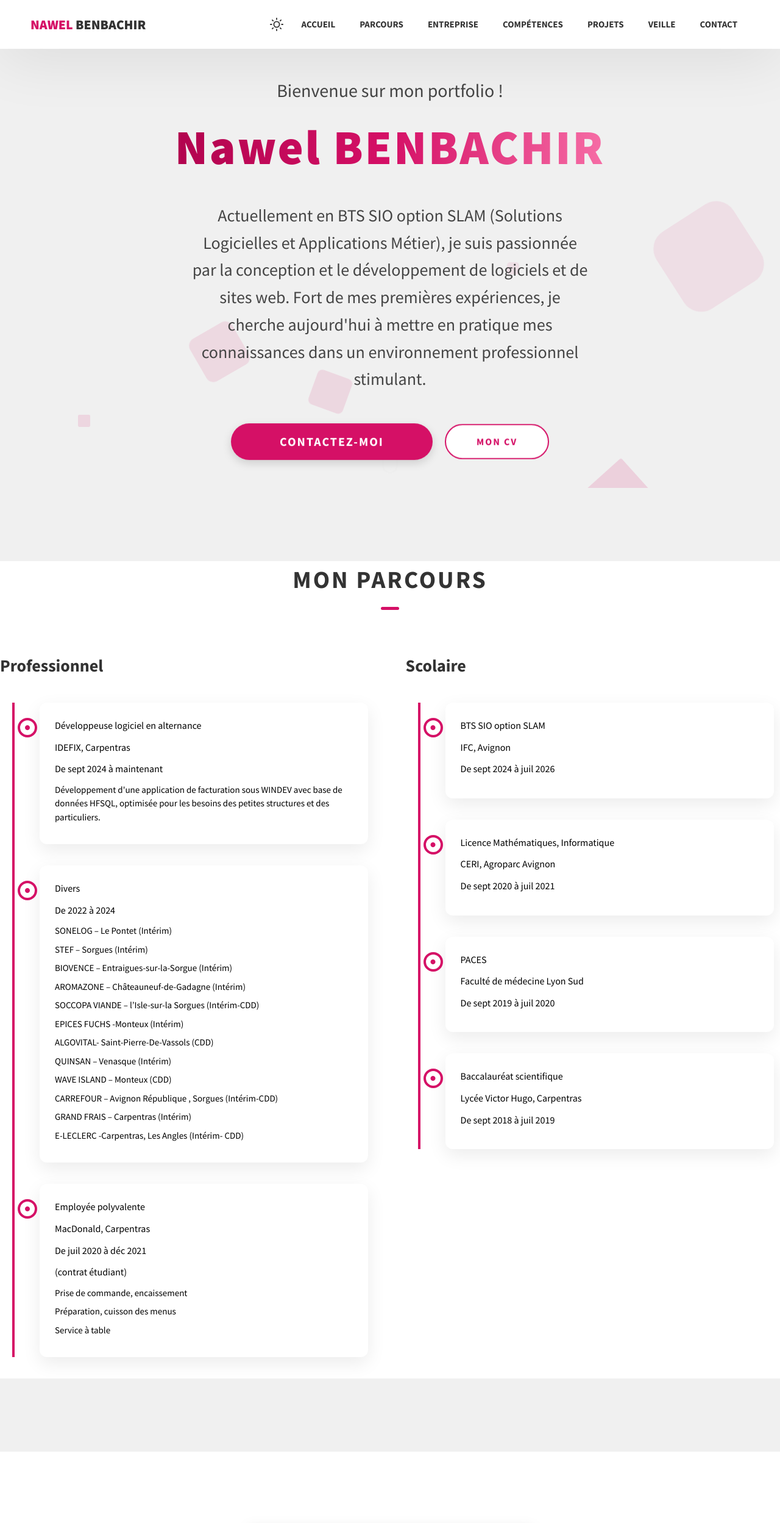
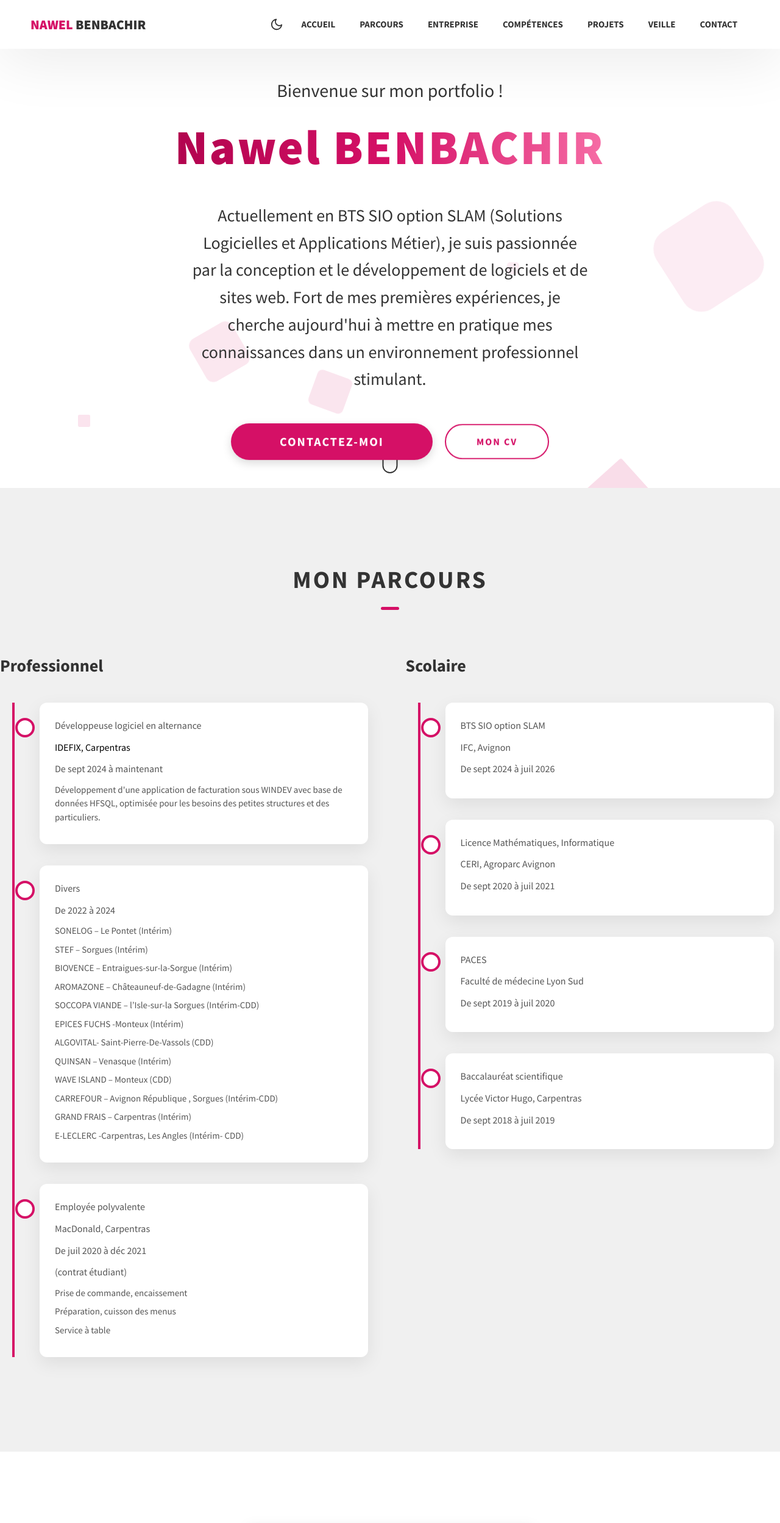
Before and after one commit to Nawelbenbachir/portfolio2, a website: page index.html in a window 1280 px wide. Shown: the top 2497 px of the page at 61% size. Drawn offline with Linux system fonts and the light colour scheme.

Commit message:
modif darkmode

```diff
--- a/css/style.css
+++ b/css/style.css
@@ -41,7 +41,7 @@ $breakpoint arguement choices:
   align-items: center;
   justify-content: center;
   padding: 0 10px;
-  color: #333;
+  color: var(--text-main);
 }
 
 /* En mode sombre, l'icône doit devenir blanche ou claire */
@@ -121,7 +121,7 @@ $breakpoint arguement choices:
         text-transform: uppercase !important;
         letter-spacing: 2px !important;
         white-space: nowrap !important;
-        color: #333 !important;
+        color: var(--text-main) !important;
     }
     .header__logo-name {
         color: #D51066 !important;
@@ -150,7 +150,7 @@ $breakpoint arguement choices:
         padding: 2.5rem 3rem !important;
         text-align: right !important;
         font-size: 1.6rem !important;
-        color: #333 !important;
+        color: var(--text-main) !important;
         text-transform: uppercase !important;
         font-weight: 700 !important;
         border-top: 1px solid #eee !important;
@@ -245,12 +245,21 @@ $breakpoint arguement choices:
         transform: none !important;
     }
 
-    /* On s'assure que le petit point au centre est visible */
-    body #parcours .element i.timeline-icon::before {
-        content: "\f111" !important;
-        font-family: "Font Awesome 6 Free" !important;
-        font-weight: 900 !important;
-    }
+/* On neutralise tout contenu textuel ou icône FontAwesome */
+body #parcours .element i.timeline-icon {
+    content: none !important;
+    font-size: 0 !important;
+    line-height: 0 !important;
+    color: transparent !important;
+}
+
+/* On force la disparition des pseudo-éléments */
+body #parcours .element i.timeline-icon::before,
+body #parcours .element i.timeline-icon::after {
+    display: none !important;
+    content: "" !important;
+    visibility: hidden !important;
+}
 }
 
 
@@ -445,11 +454,18 @@ textarea {
   max-width: 120rem;
   margin: auto;
   width: 100%;
-  background:var(--bg-main);
+  background:var(--bg-secondary);
    }
+#contact .main-container {
+    background: var(--bg-main);
+}
 #parcours .main-container {
     max-width: 2100px;
 }
+#projects .main-container {
+    background:var(--bg-main);
+}
+
 .main-container.entreprise {
    display: flex;
     flex-direction: column;
@@ -457,6 +473,7 @@ textarea {
     width: 90%;          /* Utilise 90% de l'espace disponible */
     max-width: 1100px;   /* Mais ne dépasse jamais 1100px */
     margin: 40px auto;
+    background: var(--bg-main);
 
 }
 /* Ciblage spécifique du main-container dans la section Veille */
@@ -472,7 +489,7 @@ textarea {
 } */
 .btn {
   background: var(--bg-secondary);
-  color: #333;
+  color: var(--text-main);
   text-transform: uppercase;
   letter-spacing: 2px;
   /* display: inline-block; */
@@ -562,7 +579,7 @@ textarea {
   /* Augmentation légère du contraste du dégradé */
   /* background: linear-gradient(135deg, #eeeeee, #ffffff);  */
   /* background:  #e3e3e3; */
-background: var(--bg-secondary);
+  background: var(--bg-main);
   background-size: 200%;
 
   /* Ajout des deux versions de l'animation pour la compatibilité */
@@ -660,7 +677,7 @@ background: var(--bg-secondary);
 }
     .home-hero__greeting {
     font-size: 3rem; /* Une taille visible mais plus petite que le titre */
-    color: #444444; /* Couleur très foncée */
+    color: var(--text-main); /* Couleur très foncée */
     text-align: center;
     margin-bottom: 1rem; /* Espace au-dessus du titre principal */
     font-weight: 400; /* Plus léger que le titre */
@@ -676,7 +693,7 @@ background: var(--bg-secondary);
     font-size: 2.8rem;
 
     /* On ajuste la couleur pour qu'elle contraste bien avec l'arrière-plan */
-    color: #444444;;
+    color: var(--text-main);
 
     /* Épaisseur de la police plus légère pour un corps de texte */
     font-weight: 500;
@@ -993,7 +1010,7 @@ background: var(--bg-secondary);
   font-size: 2.8rem;
   margin-bottom: 2rem;
   color:var(--text-main);
-} */
+}
 /*
 @media only screen and (max-width: 37.5em) {
   .about__content-title {
@@ -1221,6 +1238,7 @@ background: var(--bg-secondary);
 
   /* Ajustement pour le conteneur du formulaire pour le placer au-dessus des bulles */
   .contact__form-container {
+    background: var(--bg-main);
       position: relative;
       z-index: 2; /* Plus haut que les bulles (z-index: 0) */
   }
@@ -1793,7 +1811,7 @@ body.modal-open .section-visible {
   font-size: 2.2rem;
   font-weight: 900;
   text-transform: uppercase;
-  color: #333;
+  color: var(--text-main);
   white-space: nowrap;
 }
 .header__logo-name { color: #D51066; }
@@ -1810,7 +1828,7 @@ body.modal-open .section-visible {
   font-size: 1.5rem;
   font-weight: 700;
   text-transform: uppercase;
-  color: #333;
+  color: var(--text-main);
   text-decoration: none;
 }
 .header__main-ham-menu-cont {
@@ -1843,7 +1861,7 @@ body.modal-open .section-visible {
   display: block;
   padding: 2rem 3rem;
   font-size: 1.6rem;
-  color: #333;
+  color: var(--text-main);
   text-decoration: none;
   font-weight: 700;
   text-transform: uppercase;
@@ -2116,19 +2134,19 @@ body.modal-open .section-visible {
 .mouse {
   width: 25px;
   height: 40px;
-  border: 2px solid #eee;
+  border: 2px solid var(--text-main);
   border-radius: 60px;
   position: relative;
   overflow: hidden; }
   .mouse::before {
-    content: '';
+    content: "";
     width: 5px;
     height: 5px;
     position: absolute;
     top: 7px;
     left: 50%;
     transform: translateX(-50%);
-    background-color: var(--bg-secondary);
+    background-color: var(--text-main);
     border-radius: 50%;
     opacity: 1;
     animation: wheel 1.3s infinite;
@@ -2147,6 +2165,13 @@ body.modal-open .section-visible {
 /* =======================================================
    STRUCTURE GLOBALE (PC & TABLETTE)
    ======================================================= */
+
+.description-experience{
+    font-size: 1.6rem !important;
+    line-height: 1.6 !important;
+    margin-bottom: 10px !important;
+    color: var(--text-sub) !important;
+}
 body .timelines-wrapper {
     display: flex !important;
     flex-wrap: wrap !important;
@@ -2194,7 +2219,7 @@ body .element.droite {
 
 body #parcours .element i.timeline-icon {
     position: absolute !important;
-    left: -36px !important; /* Ton réglage de position */
+    left: -40px !important; /* Ton réglage de position */
     top: 25px !important;
 
     /* Taille du cercle extérieur */
@@ -2217,9 +2242,9 @@ body #parcours .element i.timeline-icon {
     box-sizing: border-box !important; /* Important pour que la bordure ne déforme pas le rond */
 }
 
-/* Le point au centre (on utilise le caractère Unicode pour plus de stabilité) */
+ /* Le point au centre (on utilise le caractère Unicode pour plus de stabilité) */
 body #parcours .element i.timeline-icon::before {
-    content: "\f111" !important; /* Point plein FontAwesome */
+    content: "" !important; /* Point plein FontAwesome */
     font-family: "Font Awesome 6 Free" !important;
     font-weight: 900 !important;
     color: #D51066 !important;
@@ -2245,6 +2270,7 @@ body .element p:first-child {
 body .list-timeline li {
     font-size: 1.5rem !important;
     margin-bottom: 8px !important;
+    color: var(--text-sub) !important;
 }
 
 /* =======================================================
--- a/index.html
+++ b/index.html
@@ -50,7 +50,7 @@
                   <line x1="4.22" y1="19.78" x2="5.64" y2="18.36"></line>
                   <line x1="18.36" y1="5.64" x2="19.78" y2="4.22"></line>
                 </svg>
-                <svg id="moon-icon" class="theme-icon" xmlns="http://www.w3.org/2000/svg" viewBox="0 0 24 24" fill="none" stroke="currentColor" stroke-width="2" stroke-linecap="round" stroke-linejoin="round" style="display: none;">
+                <svg id="moon-icon" class="theme-icon" xmlns="http://www.w3.org/2000/svg" viewBox="0 0 24 24" fill="none" stroke="currentColor" stroke-width="2" stroke-linecap="round" stroke-linejoin="round" >
                   <path d="M21 12.79A9 9 0 1 1 11.21 3 7 7 0 0 0 21 12.79z"></path>
                 </svg>
               </button>
@@ -189,17 +189,17 @@
 
 <div class="element gauche">
  <i class="fa-solid fa-circle timeline-icon"></i>
- <p>Développeuse logiciel en alternance</p>
+ <p class="description-experience">Développeuse logiciel en alternance</p>
 <p>IDEFIX, Carpentras</p>
- <p>De sept 2024 à maintenant</p>
+ <p class="description-experience">De sept 2024 à maintenant</p>
  <ul class="list-timeline">
   <li>Développement d'une application de facturation sous WINDEV avec base de données HFSQL, optimisée pour les besoins des petites structures et des particuliers.</li>
 </div>
 
 <div class="element droite">
  <i class="fa-solid fa-circle timeline-icon"></i>
-<p>Divers</p>
-<p>De 2022 à 2024</p>
+<p class="description-experience">Divers</p>
+<p class="description-experience">De 2022 à 2024</p>
 <ul class="list-timeline">
   <li>SONELOG – Le Pontet (Intérim)</li>
   <li>STEF – Sorgues (Intérim)</li>
@@ -218,10 +218,10 @@
 
 <div class="element droite">
   <i class="fa-solid fa-circle timeline-icon"></i>
-  <p>Employée polyvalente</p>
-  <p>MacDonald, Carpentras</p>
-  <p>De juil 2020 à déc 2021</p>
-  <p>(contrat étudiant)</p>
+  <p class="description-experience">Employée polyvalente</p>
+  <p class="description-experience">MacDonald, Carpentras</p>
+  <p class="description-experience">De juil 2020 à déc 2021</p>
+  <p class="description-experience">(contrat étudiant)</p>
   <ul class="list-timeline">
   <li>Prise de commande, encaissement</li>
   <li>Préparation, cuisson des menus</li>
@@ -237,30 +237,30 @@
 
  <div class="element gauche">
     <i class="fa-solid fa-circle timeline-icon"></i>
-    <p>BTS SIO option SLAM</p>
-    <p>IFC, Avignon</p>
-    <p>De sept 2024 à juil 2026</p>
+    <p class="description-experience">BTS SIO option SLAM</p>
+    <p class="description-experience">IFC, Avignon</p>
+    <p class="description-experience">De sept 2024 à juil 2026</p>
 </div>
 
 <div class="element droite">
     <i class="fa-solid fa-circle timeline-icon"></i>
-    <p>Licence Mathématiques, Informatique </p>
-    <p>CERI, Agroparc Avignon</p>
-    <p>De sept 2020 à juil 2021</p>
+    <p class="description-experience">Licence Mathématiques, Informatique </p>
+    <p class="description-experience">CERI, Agroparc Avignon</p>
+    <p class="description-experience">De sept 2020 à juil 2021</p>
  </div>
 
     <div class="element gauche">
         <i class="fa-solid fa-circle timeline-icon"></i>
-          <p>PACES</p>
-          <p>Faculté de médecine Lyon Sud</p>
-          <p>De sept 2019 à juil 2020</p>
+          <p class="description-experience">PACES</p>
+          <p class="description-experience">Faculté de médecine Lyon Sud</p>
+          <p class="description-experience">De sept 2019 à juil 2020</p>
     </div>
 
       <div class="element droite">
       <i class="fa-solid fa-circle timeline-icon"></i>
-              <p>Baccalauréat scientifique</p>
-            <p>Lycée Victor Hugo, Carpentras</p>
-            <p>De sept 2018 à juil 2019</p>
+              <p class="description-experience">Baccalauréat scientifique</p>
+            <p class="description-experience">Lycée Victor Hugo, Carpentras</p>
+            <p class="description-experience">De sept 2018 à juil 2019</p>
       </div>
 
           </div>
--- a/index.js
+++ b/index.js
@@ -306,19 +306,36 @@ headerSmallMenuLinks.forEach(link => {
         }
     });
 });
+// --- LOGIQUE DARK MODE ---
 const toggleBtn = document.getElementById('theme-toggle');
+const sunIcon = document.getElementById('sun-icon');
+const moonIcon = document.getElementById('moon-icon');
 const htmlElement = document.documentElement;
 
-// Charger le thème sauvegardé
+// Fonction pour mettre à jour l'icône visuelle
+function updateIcons(theme) {
+    if (theme === 'dark') {
+        sunIcon.style.display = 'block';
+        moonIcon.style.display = 'none';
+    } else {
+        sunIcon.style.display = 'none';
+        moonIcon.style.display = 'block';
+    }
+}
+
+// 1. Charger le thème sauvegardé au démarrage
 const savedTheme = localStorage.getItem('theme') || 'light';
 htmlElement.setAttribute('data-theme', savedTheme);
+updateIcons(savedTheme);
 
+// 2. Écouter le clic sur le bouton
 toggleBtn.addEventListener('click', () => {
     const currentTheme = htmlElement.getAttribute('data-theme');
     const newTheme = currentTheme === 'light' ? 'dark' : 'light';
 
-    // Appliquer le thème
     htmlElement.setAttribute('data-theme', newTheme);
-    // Sauvegarder le choix
     localStorage.setItem('theme', newTheme);
+
+    // Mettre à jour l'icône après le clic
+    updateIcons(newTheme);
 });
```
